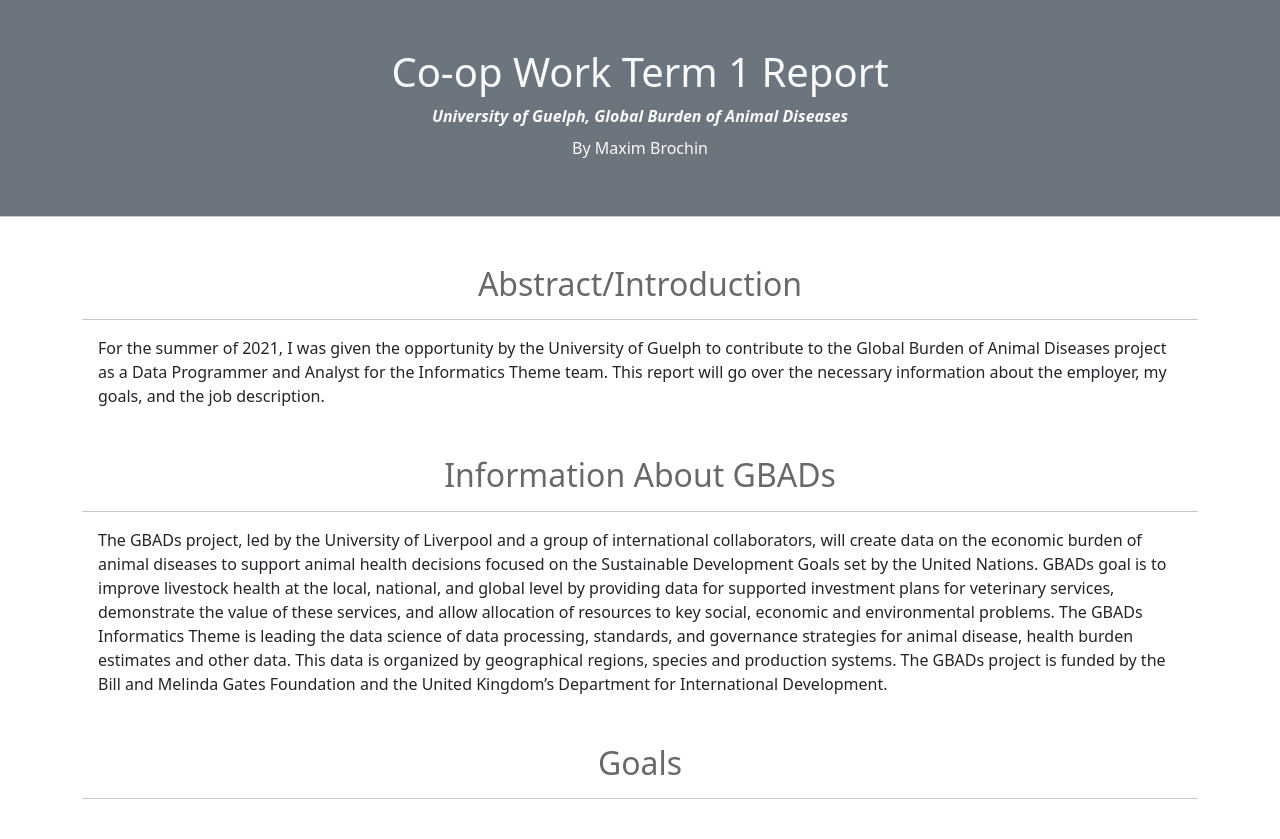
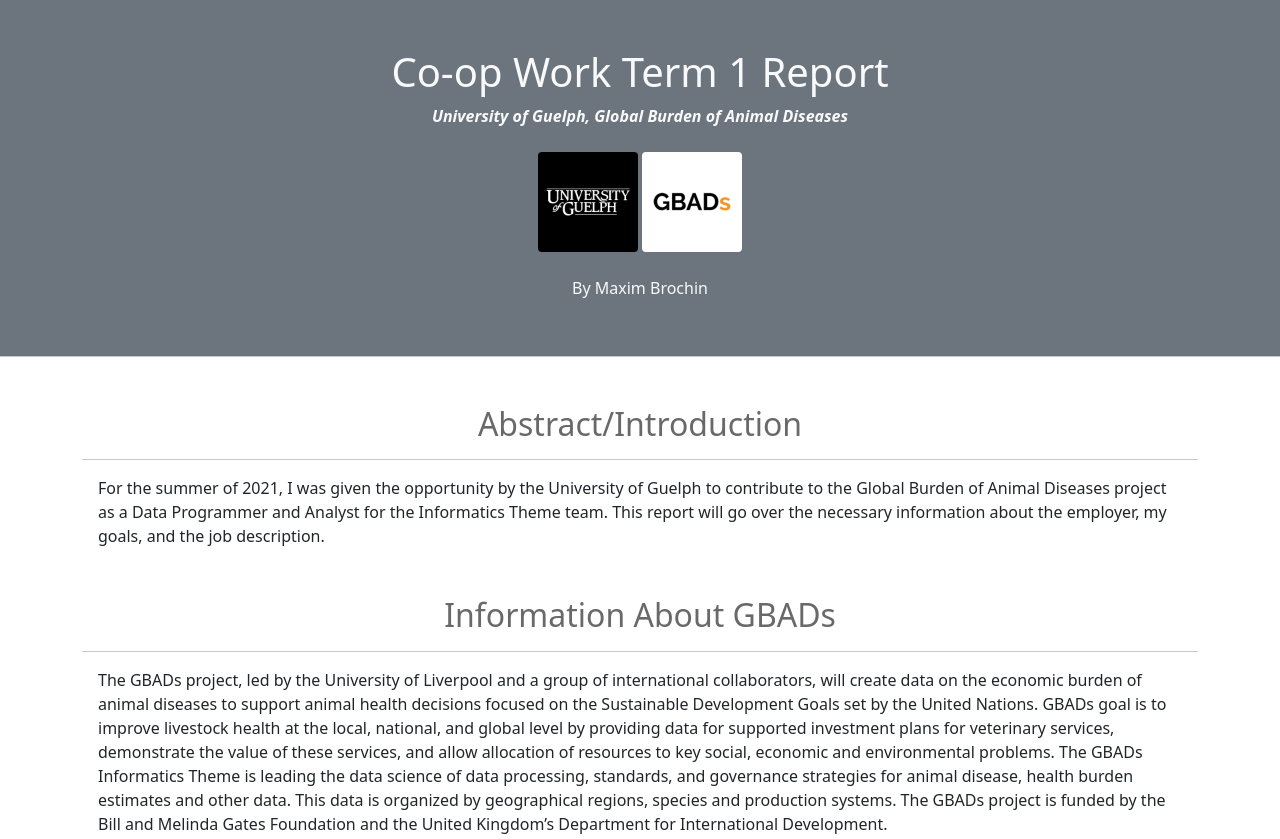
Before and after one commit to Brochin5671/Brochin5671.github.io, a plain HTML site: page index.html in a window 1280 px wide. Shown: the top 839 px of the page. Drawn offline with nearby package versions, Linux system fonts and the light colour scheme.

Commit message:
Added logos with links

```diff
--- a/index.html
+++ b/index.html
@@ -1,5 +1,5 @@
 <!DOCTYPE html>
-<html>
+<html lang="en">
     <head>
         <title>Co-op WT1 Report</title>
         <meta charset="utf-8">
@@ -13,6 +13,14 @@
         <header class="text-center bg-secondary text-light p-5">
             <h1>Co-op Work Term 1 Report</h1>
             <em><strong>University of Guelph, Global Burden of Animal Diseases</strong></em>
+            <div class="my-4">
+                <a href="https://www.uoguelph.ca/" target="_blank" rel="noreferrer" class="text-decoration-none">
+                    <img src="./img/uog_logo.png" class="rounded" alt="University of Guelph Logo" width="100">
+                </a>
+                <a href="https://animalhealthmetrics.org/" target="_blank" rel="noreferrer" class="text-decoration-none">
+                    <img src="./img/gbads_logo.jpg" class="rounded" alt="GBADs Logo" height="100">
+                </a>
+            </div>
             <p class="my-2">By Maxim Brochin</p>
         </header>
         <hr class="mt-0">
```
